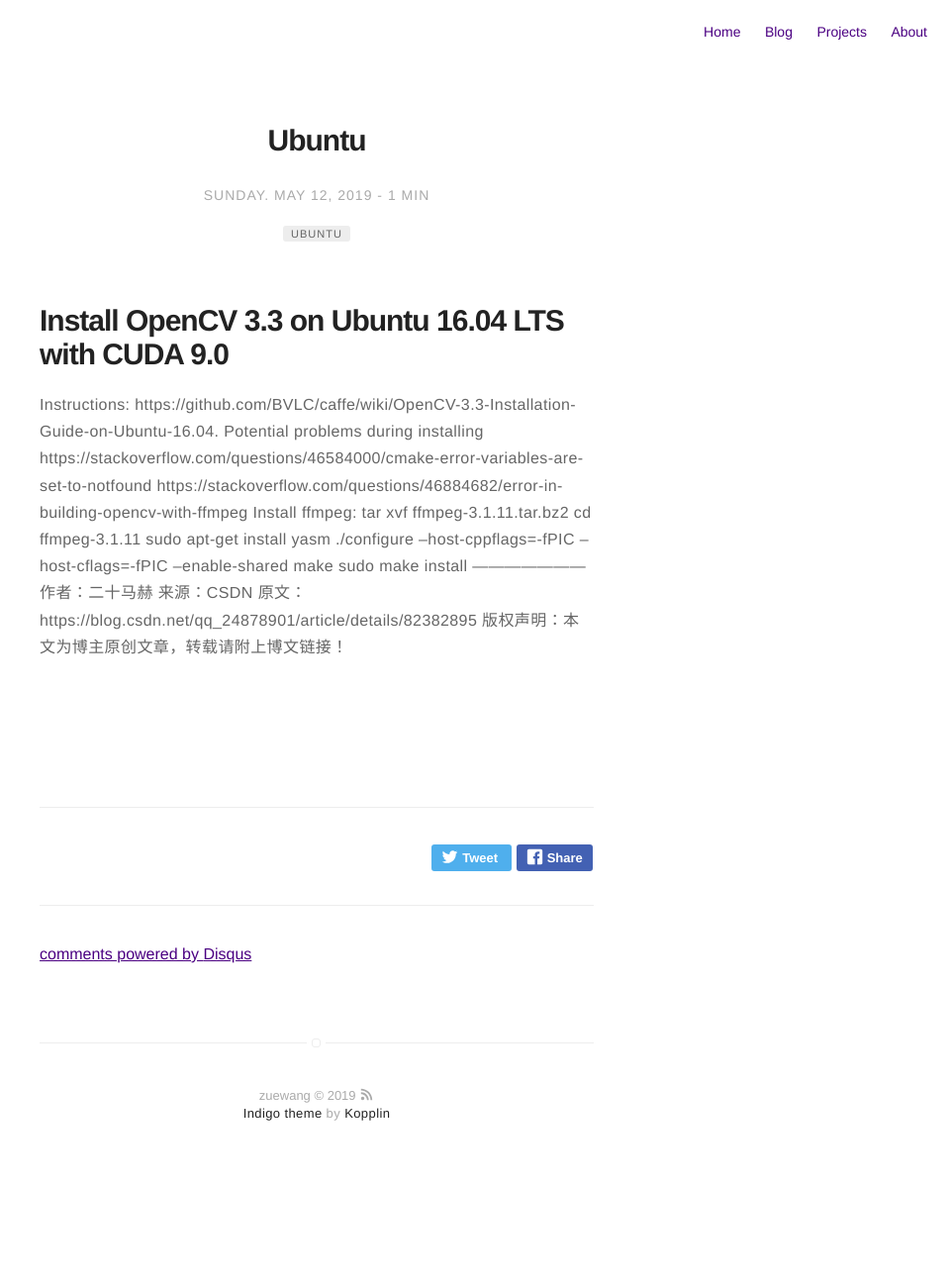
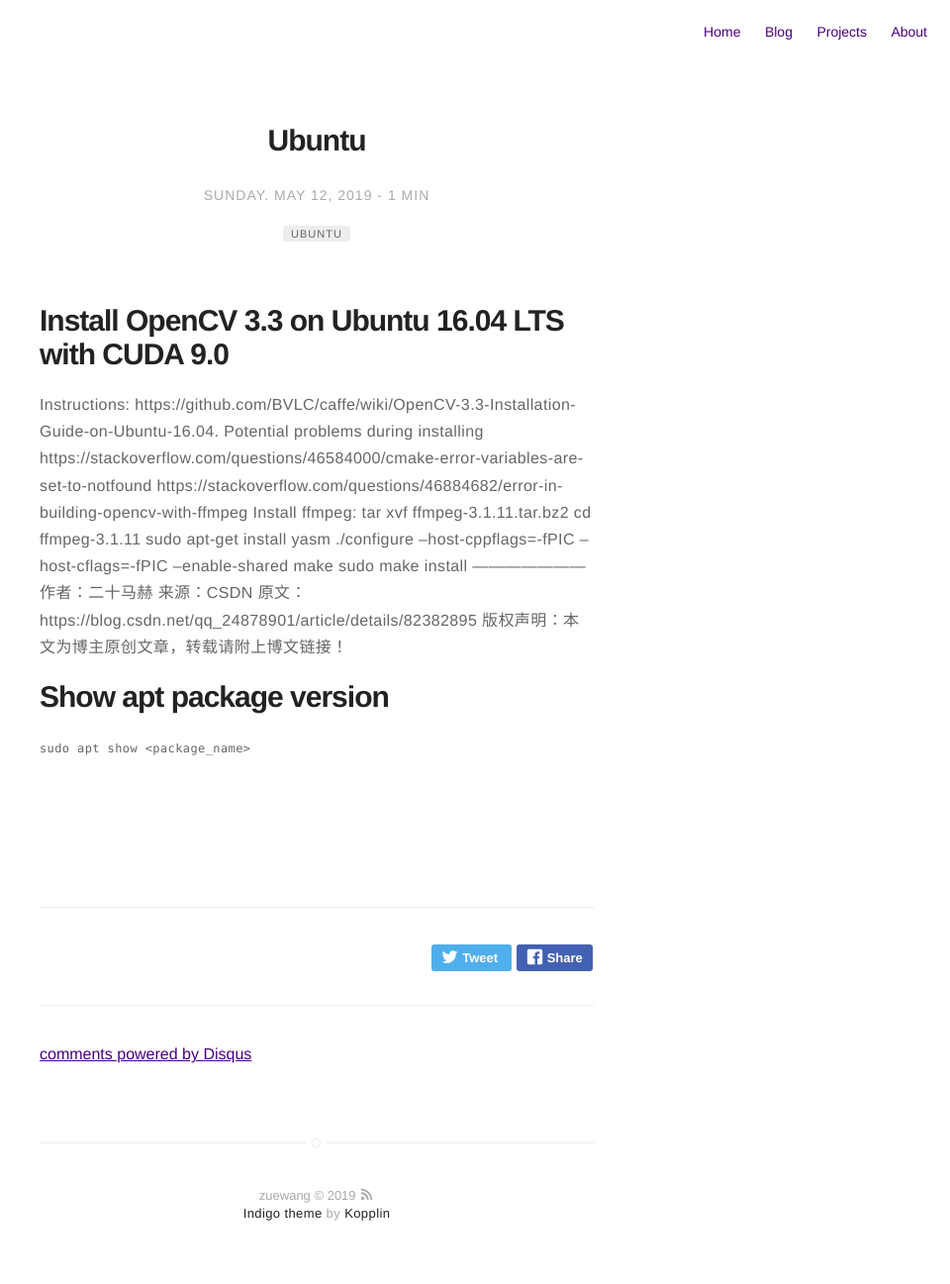
Before and after one commit to zuewang/zuewang.github.io, a Jekyll site: the page built from _posts/2019-05-12-Ubuntu.markdown, in a window 1280 px wide. Shown: the whole page at 99% size, without its empty margins (320-1280 px from the left). Built offline with Jekyll 4.4.1, drawn with Linux system fonts in a browser that asks for light colours; comment, search, counter and statistics services are not loaded; before the commit the page ends 1196 px from its top, so only the background shows below that.

Commit message:
ubuntu cmd

```diff
--- a/_posts/2019-05-12-Ubuntu.markdown
+++ b/_posts/2019-05-12-Ubuntu.markdown
@@ -19,3 +19,6 @@ https://stackoverflow.com/questions/46584000/cmake-error-variables-are-set-to-no
 https://stackoverflow.com/questions/46884682/error-in-building-opencv-with-ffmpeg
 Install ffmpeg:
 tar xvf ffmpeg-3.1.11.tar.bz2 cd ffmpeg-3.1.11 sudo apt-get install yasm ./configure --host-cppflags=-fPIC --host-cflags=-fPIC --enable-shared make sudo make install --------------------- 作者：二十马赫 来源：CSDN 原文：https://blog.csdn.net/qq_24878901/article/details/82382895 版权声明：本文为博主原创文章，转载请附上博文链接！
+
+# Show apt package version
+ `sudo apt show <package_name>`
```
